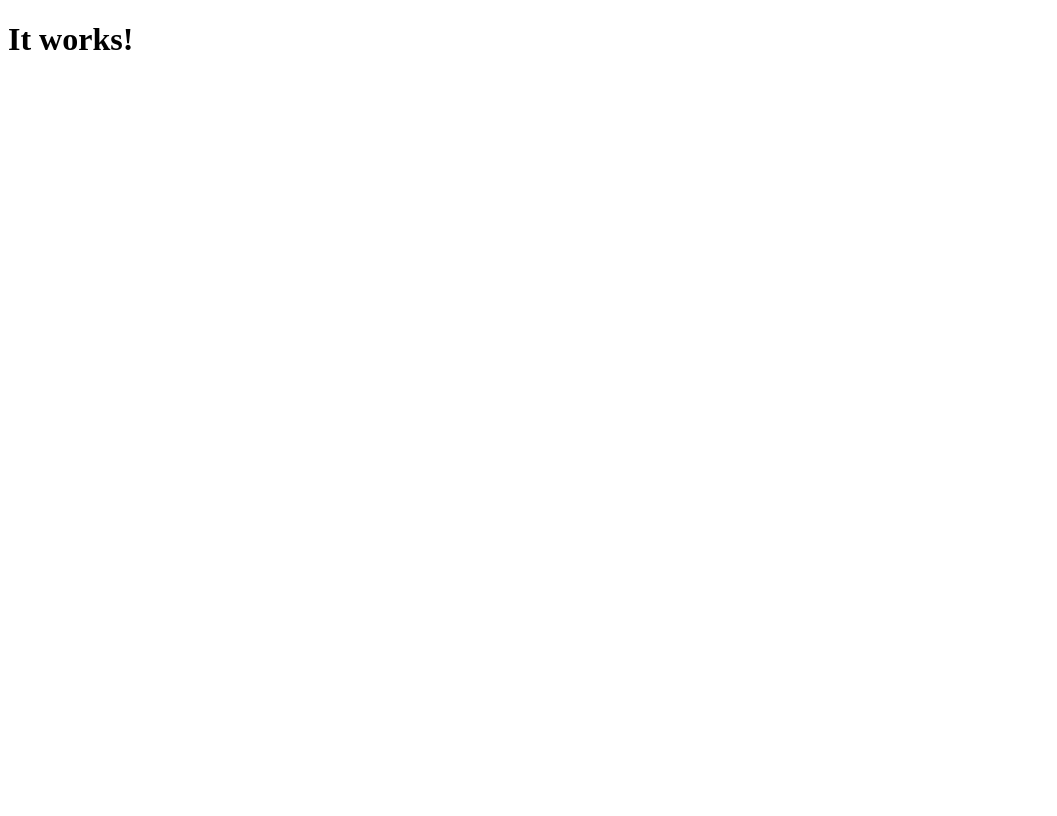
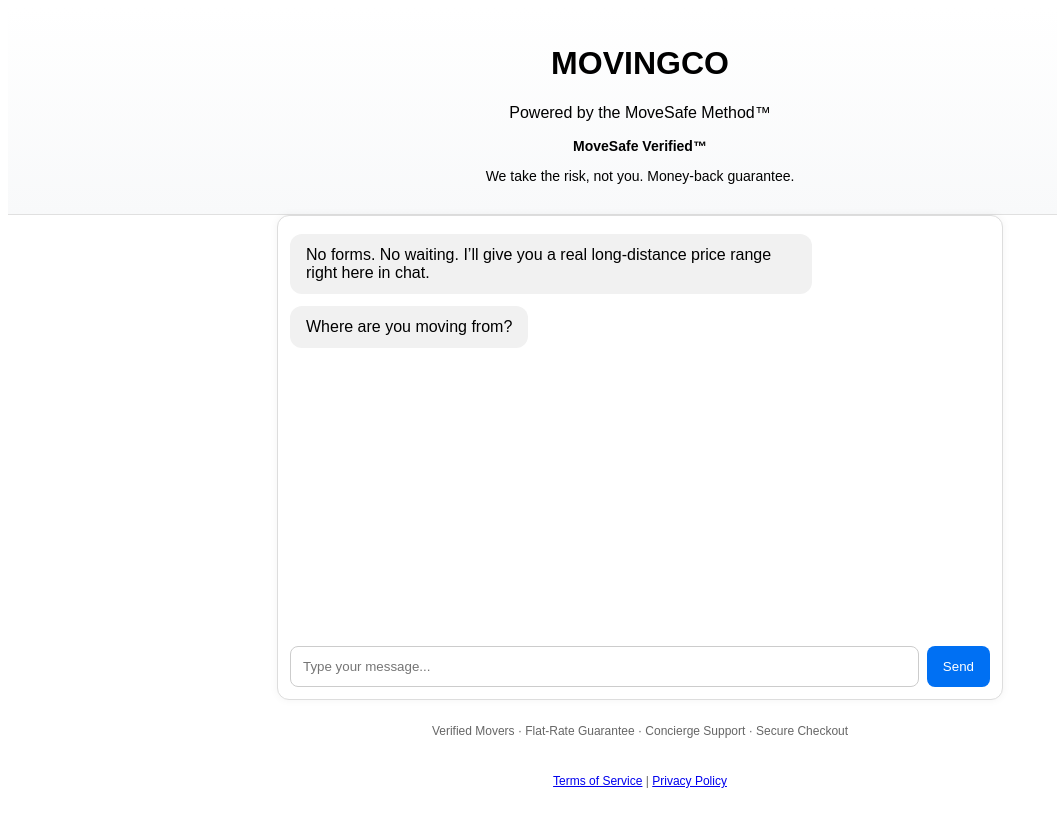
Before and after one commit to Trent2000Steel/Chatbot_MovingCo_GPT4_-, a Next.js app: page / in a window 1280 px wide. Shown: the whole page, without its empty margins (0-1057 px from the left). Built offline with nearby package versions, Linux system fonts and the light colour scheme.

Commit message:
Add files via upload

```diff
--- a/pages/index.js
+++ b/pages/index.js
@@ -1,3 +1,157 @@
+
+import { useState, useEffect } from 'react';
+import Head from 'next/head';
+
 export default function Home() {
-  return <h1>It works!</h1>;
+  const [messages, setMessages] = useState([]);
+  const [input, setInput] = useState('');
+  const [loading, setLoading] = useState(false);
+
+  // Auto-sequence: Intro + first question
+  useEffect(() => {
+    const intro = { from: 'bot', text: "No forms. No waiting. I’ll give you a real long-distance price range right here in chat." };
+    const question1 = { from: 'bot', text: "Where are you moving from?" };
+
+    setMessages([intro]);
+    const delay = setTimeout(() => {
+      setMessages([intro, question1]);
+    }, 1000);
+
+    return () => clearTimeout(delay);
+  }, []);
+
+  async function sendMessage(e) {
+    e.preventDefault();
+    if (!input.trim()) return;
+
+    const newMessages = [...messages, { from: 'user', text: input }];
+    setMessages(newMessages);
+    setLoading(true);
+
+    const res = await fetch('/api/chat', {
+      method: 'POST',
+      headers: { 'Content-Type': 'application/json' },
+      body: JSON.stringify({ message: input })
+    });
+
+    const data = await res.json();
+    if (data.reply) {
+      setMessages([...newMessages, { from: 'bot', text: data.reply }]);
+    } else {
+      setMessages([...newMessages, { from: 'bot', text: "Something went wrong." }]);
+    }
+
+    setInput('');
+    setLoading(false);
+  }
+
+  return (
+    <div style={{
+      display: 'flex',
+      flexDirection: 'column',
+      height: '100vh',
+      fontFamily: 'sans-serif'
+    }}>
+      <Head>
+        <title>MovingCo Chat</title>
+      </Head>
+
+      <header style={{
+        textAlign: 'center',
+        padding: '16px',
+        background: 'linear-gradient(to bottom, #ffffff, #f8f9fa)',
+        borderBottom: '1px solid #e0e0e0'
+      }}>
+        <h1>MOVINGCO</h1>
+        <p>Powered by the MoveSafe Method™</p>
+        <div style={{ marginTop: '12px', fontSize: '14px' }}>
+          <strong>MoveSafe Verified™</strong>
+          <p>We take the risk, not you. Money-back guarantee.</p>
+        </div>
+      </header>
+
+      <main style={{
+        flex: 1,
+        display: 'flex',
+        flexDirection: 'column',
+        justifyContent: 'space-between',
+        padding: '12px',
+        margin: '0 auto',
+        width: '100%',
+        maxWidth: '700px',
+        border: '1px solid #ddd',
+        borderRadius: '12px',
+        backgroundColor: '#fff',
+        boxShadow: '0 0 8px rgba(0,0,0,0.05)',
+        overflow: 'hidden'
+      }}>
+        <div style={{
+          flex: 1,
+          overflowY: 'auto',
+          display: 'flex',
+          flexDirection: 'column',
+          paddingBottom: '12px'
+        }}>
+          {messages.map((msg, i) => (
+            <div key={i} style={{
+              maxWidth: '70%',
+              margin: '6px 0',
+              padding: '12px 16px',
+              borderRadius: '12px',
+              backgroundColor: msg.from === 'bot' ? '#f1f1f1' : '#d1e7ff',
+              alignSelf: msg.from === 'bot' ? 'flex-start' : 'flex-end'
+            }}>
+              {msg.text}
+            </div>
+          ))}
+        </div>
+
+        <form onSubmit={sendMessage} style={{
+          display: 'flex',
+          gap: '8px',
+          paddingTop: '8px'
+        }}>
+          <input
+            type="text"
+            value={input}
+            onChange={e => setInput(e.target.value)}
+            placeholder="Type your message..."
+            style={{
+              flex: 1,
+              padding: '12px',
+              borderRadius: '8px',
+              border: '1px solid #ccc'
+            }}
+          />
+          <button type="submit" disabled={loading} style={{
+            padding: '12px 16px',
+            borderRadius: '8px',
+            backgroundColor: '#0070f3',
+            color: '#fff',
+            border: 'none'
+          }}>
+            {loading ? '...' : 'Send'}
+          </button>
+        </form>
+      </main>
+
+      <section style={{
+        textAlign: 'center',
+        fontSize: '12px',
+        padding: '12px 0',
+        color: '#666'
+      }}>
+        <p>Verified Movers · Flat-Rate Guarantee · Concierge Support · Secure Checkout</p>
+      </section>
+
+      <footer style={{
+        textAlign: 'center',
+        fontSize: '12px',
+        paddingBottom: '8px',
+        color: '#666'
+      }}>
+        <p><a href="#">Terms of Service</a> | <a href="#">Privacy Policy</a></p>
+      </footer>
+    </div>
+  );
 }
```
